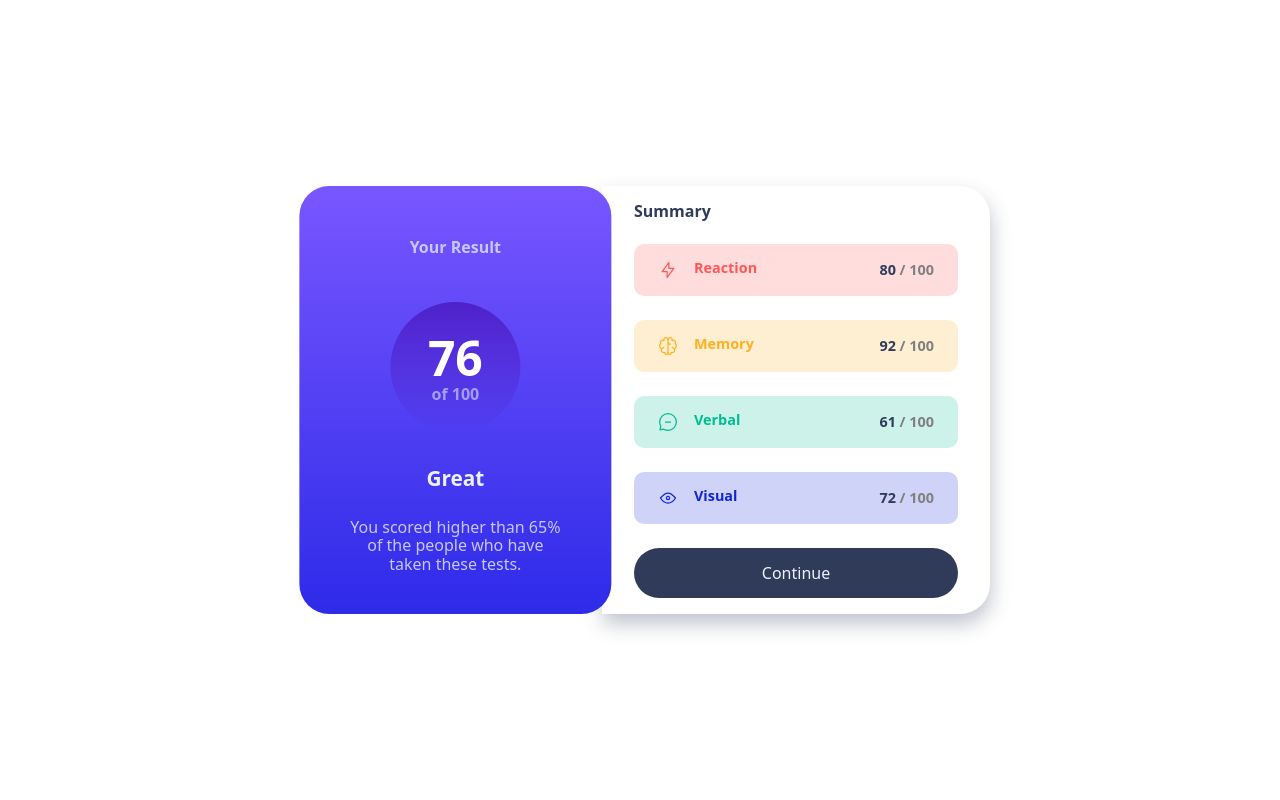
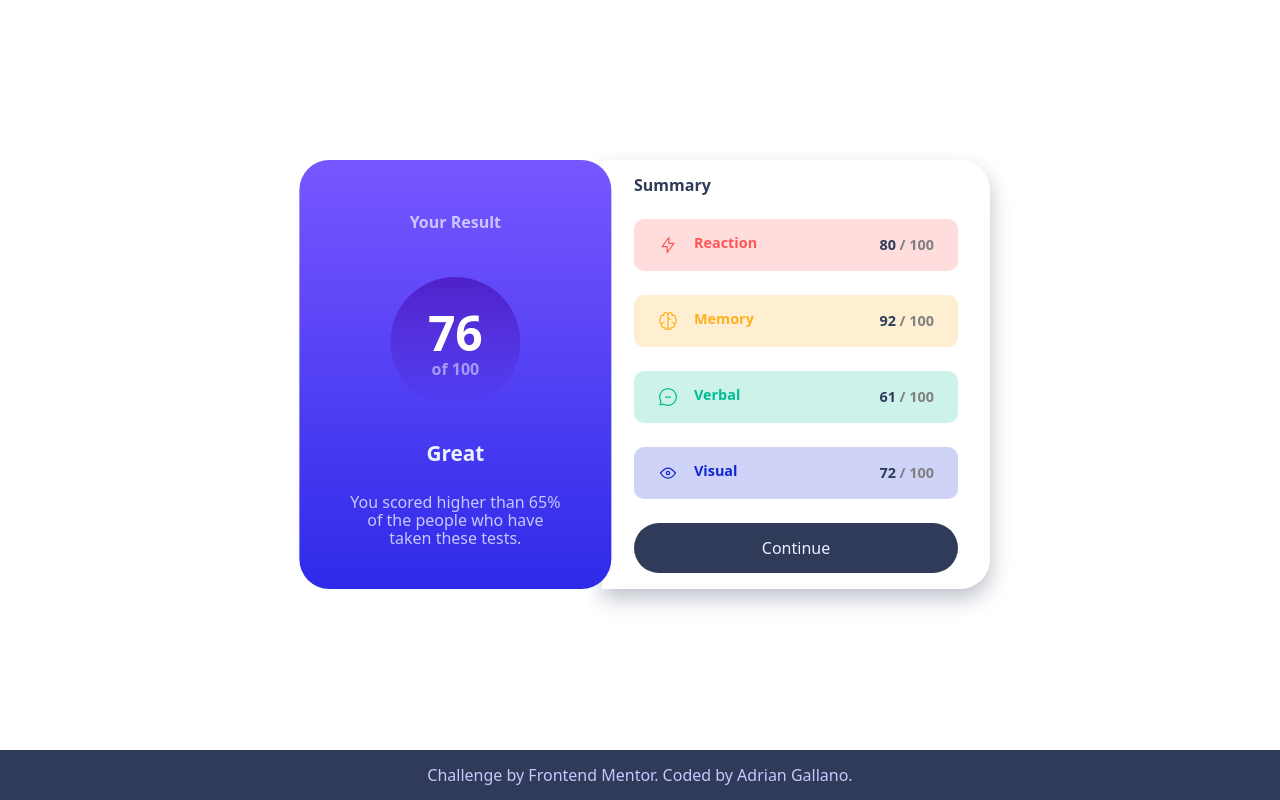
Before and after one commit to AdrianGallano/front-end-practice, a website: page results-summary-component-main/index.html in a window 1280 px wide. Drawn offline with nearby package versions, Linux system fonts and the light colour scheme.

Commit message:
Add footer and adjust headings

```diff
--- a/results-summary-component-main/index.html
+++ b/results-summary-component-main/index.html
@@ -13,7 +13,8 @@
 
 <body>
 
-  <main class="card">
+  <main>
+    <div class="card">
 
       <div class="card-header">
 
@@ -26,7 +27,7 @@
 
         </div>
 
-      <h4 class="card-header-feedback">Great</h4>
+        <h3 class="card-header-feedback">Great</h3>
 
         <p class="card-header-feedback-description">
           You scored higher than 65% of the people who have taken these tests.
@@ -36,12 +37,12 @@
 
       <div class="card-description">
 
-      <h5 class="card-description-title">Summary</h5>
+        <h4 class="card-description-title">Summary</h4>
 
         <div class="card-description-item">
           <div class="card-description-head-holder">
             <img src="./assets/images/icon-reaction.svg" alt="">
-          <h3 class="card-description-item-name"> Reaction</h3>
+            <h5 class="card-description-item-name"> Reaction</h5>
           </div>
           <span class="card-description-item-score"><span class="score">80</span> / 100</span>
         </div>
@@ -49,7 +50,7 @@
         <div class="card-description-item">
           <div class="card-description-head-holder">
             <img src="./assets/images/icon-memory.svg" alt="">
-          <h3 class="card-description-item-name"> Memory</h3>
+            <h5 class="card-description-item-name"> Memory</h5>
           </div>
           <span class="card-description-item-score"><span class="score">92</span> / 100</span>
         </div>
@@ -57,7 +58,7 @@
         <div class="card-description-item">
           <div class="card-description-head-holder">
             <img src="./assets/images/icon-verbal.svg" alt="">
-          <h6 class="card-description-item-name"> Verbal</h6>
+            <h5 class="card-description-item-name"> Verbal</h5>
           </div>
           <span class="card-description-item-score"><span class="score">61</span> / 100</span>
         </div>
@@ -65,7 +66,7 @@
         <div class="card-description-item">
           <div class="card-description-head-holder">
             <img src="./assets/images/icon-visual.svg" alt="">
-          <h3 class="card-description-item-name"> Visual</h3>
+            <h5 class="card-description-item-name"> Visual</h5>
           </div>
           <span class="card-description-item-score"><span class="score">72</span> / 100</span>
         </div>
@@ -74,12 +75,14 @@
 
       </div>
 
+    </div>
   </main>
-
-  <!-- <footer class="attribution">
+  <footer class="attribution">
     Challenge by <a href="https://www.frontendmentor.io?ref=challenge" target="_blank">Frontend Mentor</a>.
-    Coded by <a href="#">Your Name Here</a>.
-  </footer> -->
+    Coded by <a
+      href="https://github.com/AdrianGallano/front-end-practice/tree/main/results-summary-component-main">Adrian
+      Gallano</a>.
+  </footer>
 </body>
 
 </html>
--- a/results-summary-component-main/style.css
+++ b/results-summary-component-main/style.css
@@ -177,11 +177,28 @@ a{
 
 }
 
+.attribution{
+  text-align: center;
+  padding-block: 1rem;
+  background-color: var(--Dark-gray-blue);
+  color: var(--Light-lavender);
+}
+
+.attribution a{
+  color: var(--Light-lavender);
+}
+
 @media (min-width: 768px){
   body{
     display: flex;
+    flex-direction: column;
+  }
+
+  main{
+    display: flex;
     align-items: center;
     justify-content: center;
+    flex: 1;
   }
 
   .card{
@@ -205,4 +222,5 @@ a{
     box-shadow: 1px 10px 20px hsla(224, 30%, 27%, .3);;
   }
 
+
 }
```
Lines whose indentation alone changed are shown as unchanged.
